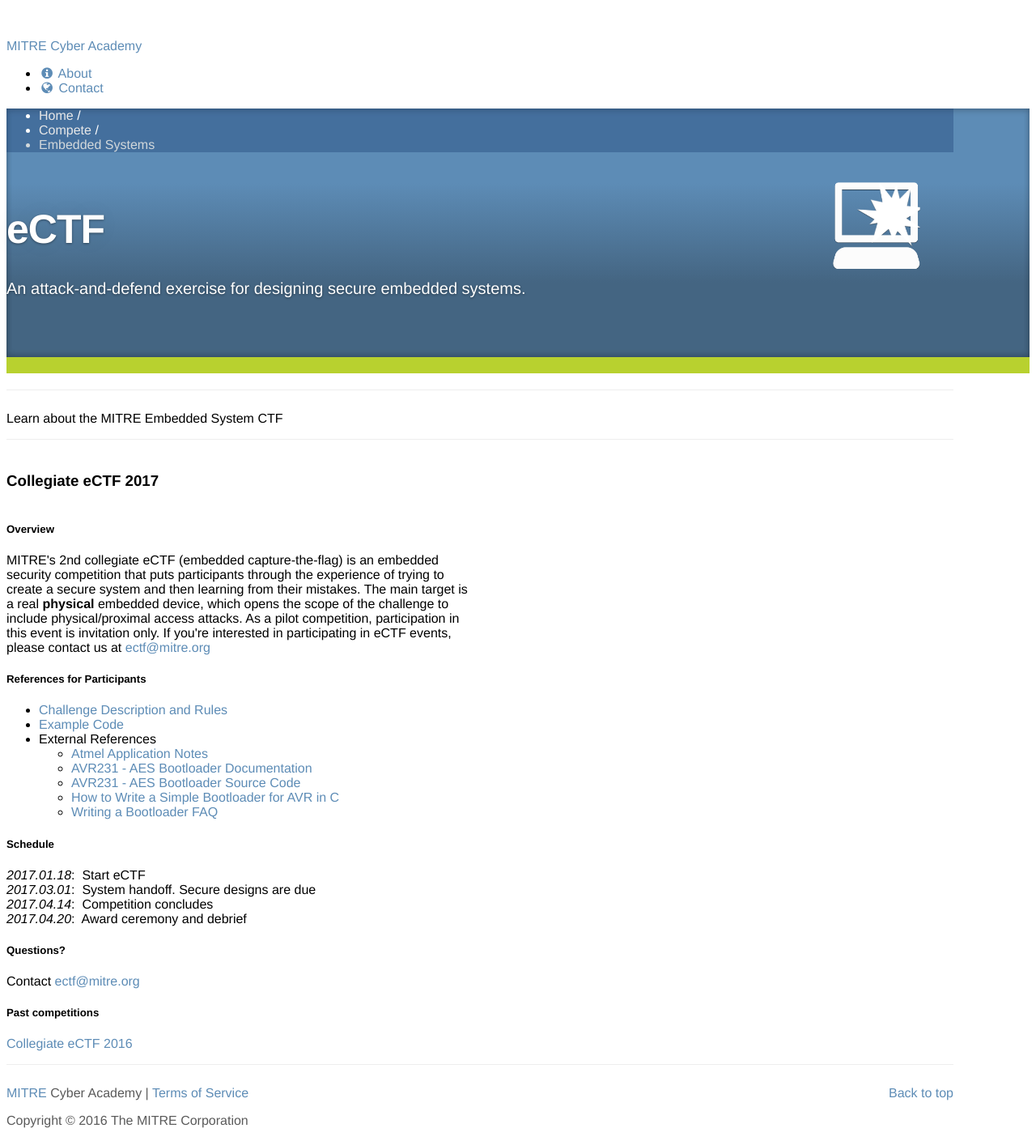
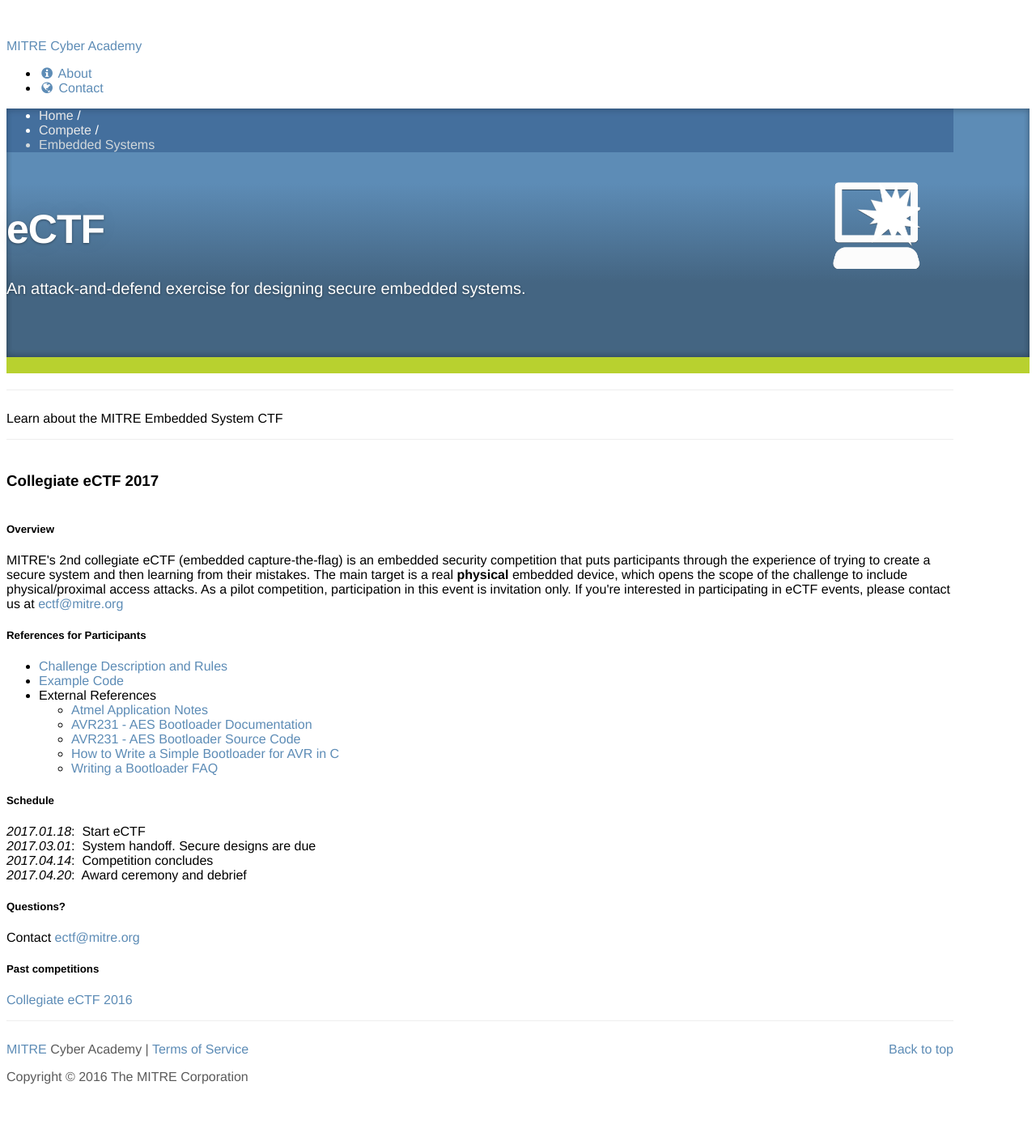
Before and after one commit to mitre-cyber-academy/mitre-cyber-academy.github.io, a Jekyll site: the page built from competitions/embedded/index.html, in a window 1280 px wide. Shown: the whole page at 81% size. Built offline with Jekyll 4.4.1, drawn with Linux system fonts in a browser that asks for light colours; nearby versions of some CDN libraries; library files that are not in the unit come from our copies; after the commit the page ends 1355 px from its top, so only the background shows below that.

Commit message:
Change Embedded CTF to a span12

```diff
--- a/competitions/embedded/index.html
+++ b/competitions/embedded/index.html
@@ -26,7 +26,7 @@ title: MITRE Cyber Academy | Embedded
     <h3 class="sectionheader">Collegiate eCTF 2017</h3>
     <div class="maincontent row-fluid">
         <div class="row-fluid">
-            <div class="span6">
+            <div class="span12">
                 <h5>Overview</h5>
                 <p>MITRE's 2nd collegiate eCTF (embedded capture-the-flag) is an embedded security competition that puts participants through the experience of trying to create a secure system and then learning from their mistakes. The main target is a real <b>physical</b> embedded device, which opens the scope of the challenge to include physical/proximal access attacks. As a pilot competition, participation in this event is invitation only.  If you're interested in participating in eCTF events, please contact us at <a href="mailto:ectf@mitre.org">ectf@mitre.org</a></p>
 
```
